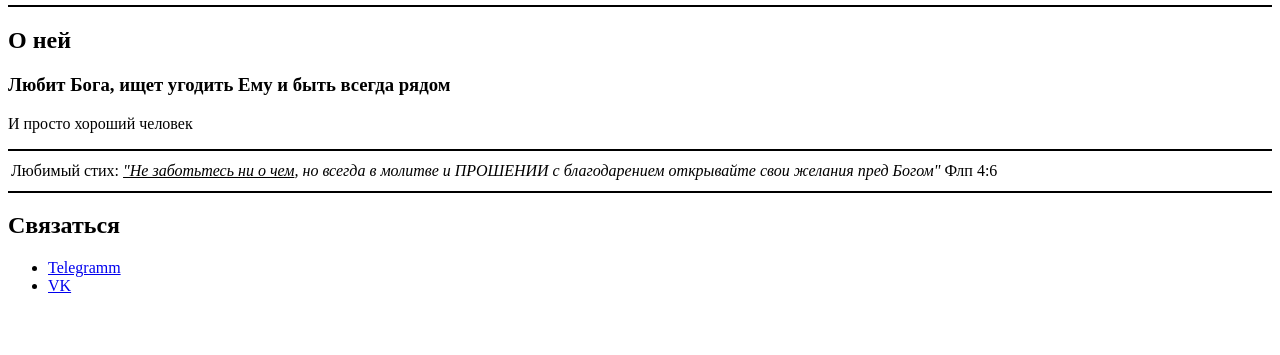
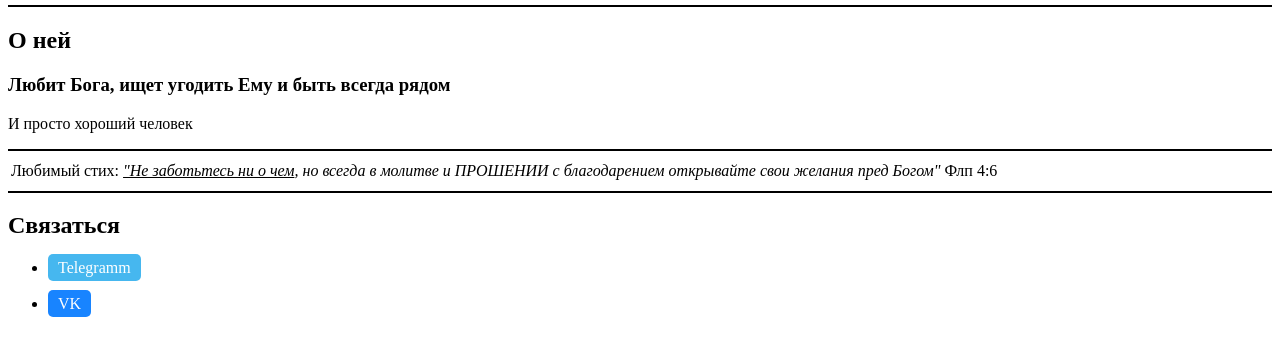
Before and after one commit to Iskorka7/iskorka, a plain HTML site: page index.html in a window 1280 px wide. Shown: the part 207-562 px from the top of the page. Drawn offline with Linux system fonts and the light colour scheme.

Commit message:
Update index.html

```diff
--- a/index.html
+++ b/index.html
@@ -1,6 +1,23 @@
 <!DOCTYPE html>
 <html lang="en">
 <head>
+
+    <style>
+        a{
+            padding: 5px 10px;
+            border-radius: 5px;
+            opacity: 90%;
+            color: white;
+            text-decoration: none;
+        }
+        #tg{
+            background-color: #33b0ee;
+        }
+        #vk{
+            background-color: #0077ff;
+        }
+    </style>
+
     <meta charset="UTF-8">
     <meta name="viewport" content="width=device-width, initial-scale=1.0">
     <title>About Iskorka</title>
@@ -43,10 +60,11 @@
             <h2>Связаться</h2>
             <ul>
                 <li>
-                    <a href="https://t.me/dadaDarinka" target="_blank">Telegramm</a>
+                    <a href="https://t.me/dadaDarinka" target="_blank" id="tg">Telegramm</a>
                 </li>
+                <br/>
                 <li>
-                    <a href="https://vk.com/a_realist_dreamer" target="_blank">VK</a>
+                    <a href="https://vk.com/a_realist_dreamer" target="_blank" id="vk">VK</a>
                 </li>
             </ul>
 
```
